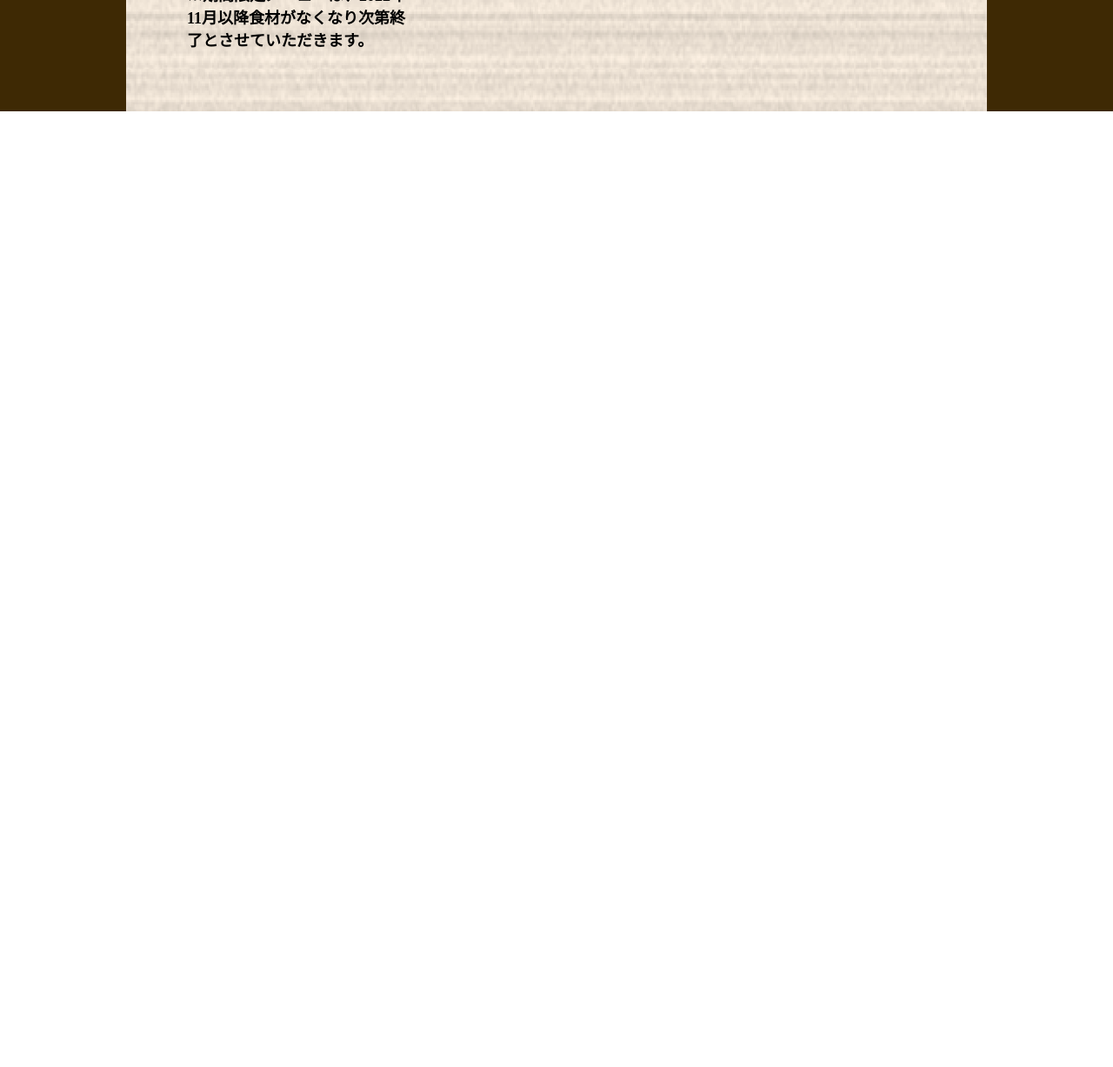
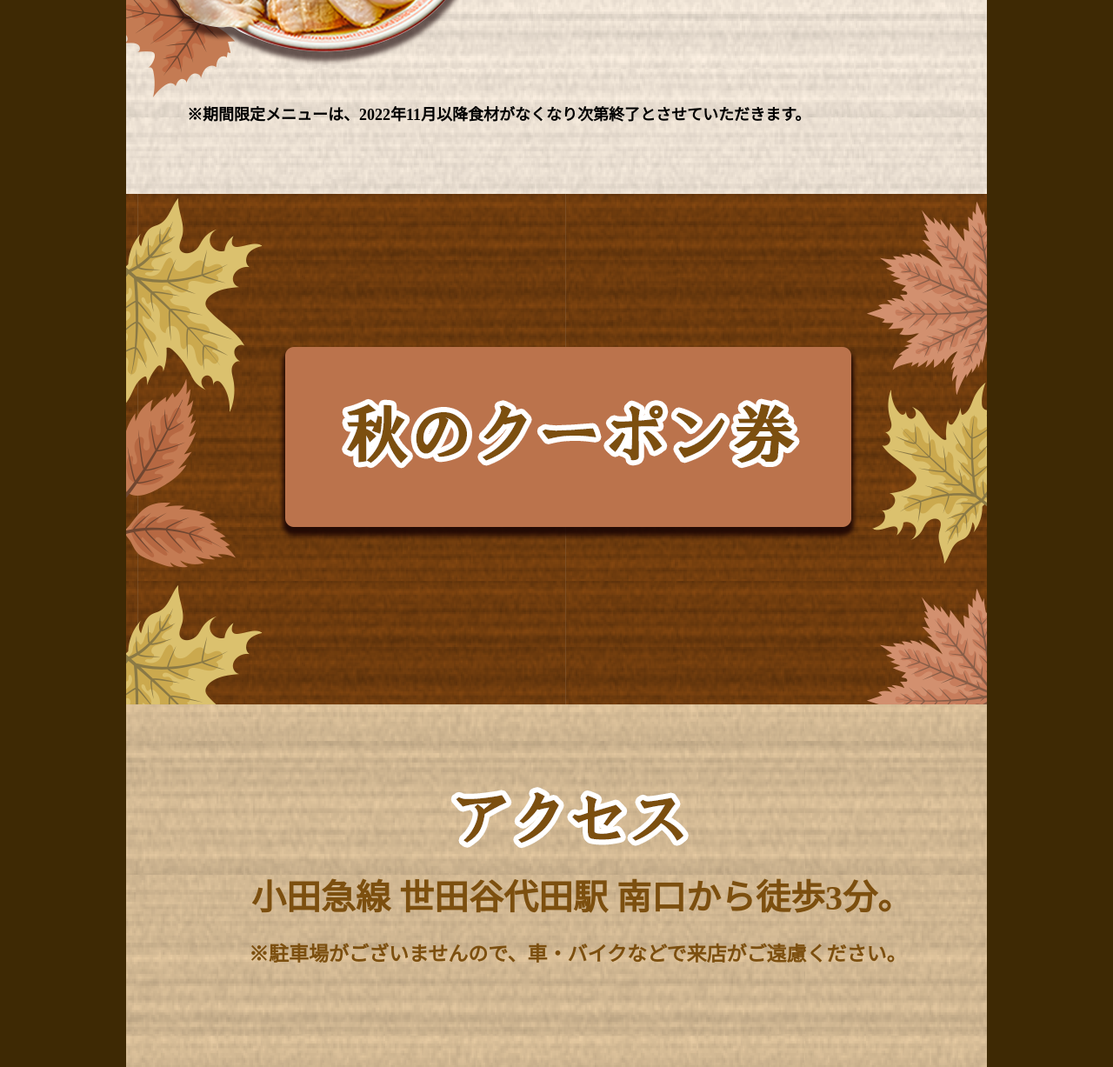
Before and after one commit to schery2704/ozora-resto-cheryl, a plain HTML site: page index.html in a window 1280 px wide. Shown: the part 2324-3551 px from the top of the page at 87% size. Before the commit the page ends 2452 px from the top, so only its background shows below. Drawn offline with Linux system fonts and the light colour scheme; a web font is replaced by a local one.

Commit message:
Add files via upload

```diff
--- a/css/style.css
+++ b/css/style.css
@@ -205,7 +205,7 @@ body {
     background: url(../img/background\ section\ 3.png);
     display: flex;
     flex-wrap: wrap;
-    padding-bottom: 70px;
+    padding: 80px 0 80px;
 }
 
 .section-menu-3{
@@ -245,7 +245,7 @@ body {
 
 .ramen-soranoiro img{
     position: absolute;
-    top: 40px;
+    top: 80px;
 }
 
 .note-menu-3{
@@ -254,13 +254,48 @@ body {
     order: 3;
     align-items: center;
     padding-left: 70px;
-    padding-top: 436px;
+    padding-top: 120px;
 }
 
 #kupon{
     background: url(../img/background\ kupon.png);
     display: flex;
     flex-wrap: wrap;
-    padding-bottom: 150px;
+    padding-bottom: 10px;
+}
 
+.kupon-button{
+    display: flex;
+    padding: 175px;
+    justify-content: space-between;
+    list-style: none
 }
+
+.kupon-button a:hover {
+    opacity: 0.7;
+}
+
+#akses{
+    background: url(../img/akses-bg.png);
+    display: flex;
+    flex-wrap: wrap;
+    padding-bottom: 115px;
+}
+
+.text-akses{
+    font-size: 40px;
+    color: #7c4f0f;
+    order: 1;
+    align-items: center;
+    padding-left: 144px;
+    padding-top: 190px;
+}
+
+.note-akses{
+    font-size: 23px;
+    color: #7c4f0f;
+    order: 1;
+    align-items: center;
+    padding-left: 141px;
+    padding-top: 20px;
+}
--- a/index.html
+++ b/index.html
@@ -100,12 +100,12 @@
                         近年の食の多様化に
                         対応した、<br>グルテンフリーやビーガンの
                         メニューもご用意。
-                        </p>
+                    </p>
                 </div>
             </div>
             <div class="ramen-soranoiro">
                 <div class="img">
-                    <img src="img/ramen-soranoiro.png"
+                    <img src="img/ramen-soranoiro.png">
                 </div>
             </div>
             <div class="note-menu-3">
@@ -114,8 +114,20 @@
         </div>
 
         <div id="kupon">
+            <div class="kupon-button">
+                <div class="img">
+                    <a href="#" id="kupon-button"><img src="img/kupon button.png" alt=""></a>
+                </div>
             </div>
+        </div>
 
+        <div id="akses">
+            <div class="text-akses">
+                <p><strong>小田急線 世田谷代田駅 南口から徒歩3分。</strong></p>
+            </div>
+            <div class="note-akses">
+                <p><strong>※駐車場がございませんので、車・バイクなどで来店がご遠慮ください。</strong></p>
+            </div>
         </div>
         <!-- tutup wrapper -->
     </div>
```
Also changed, not shown: img/akses-bg.png (added), img/kupon button.png (added).
